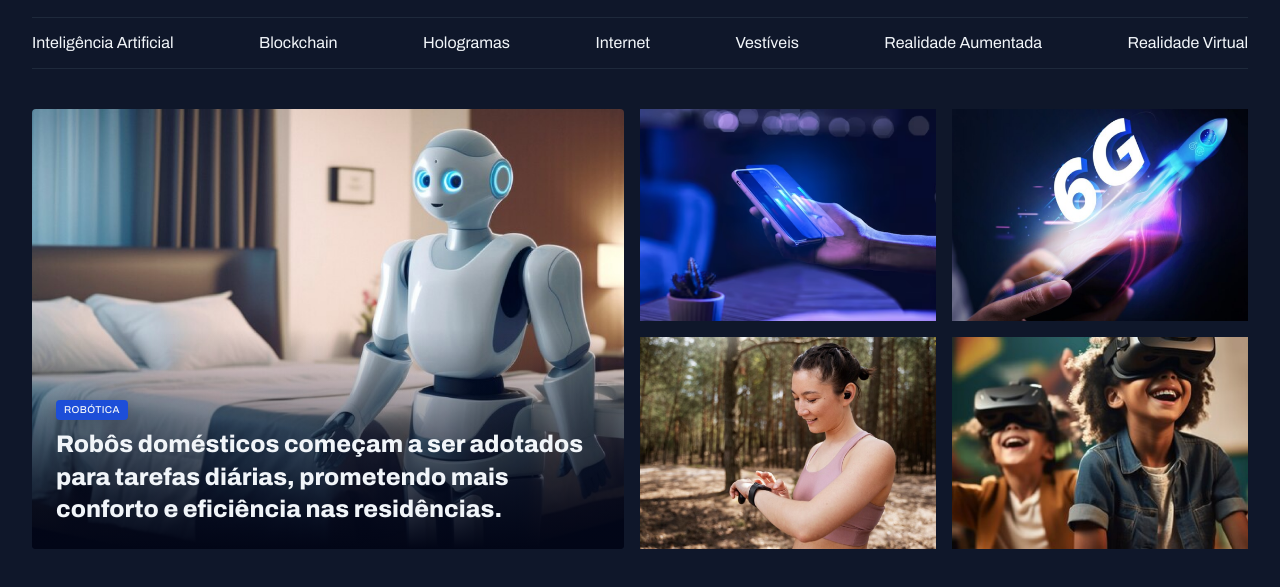
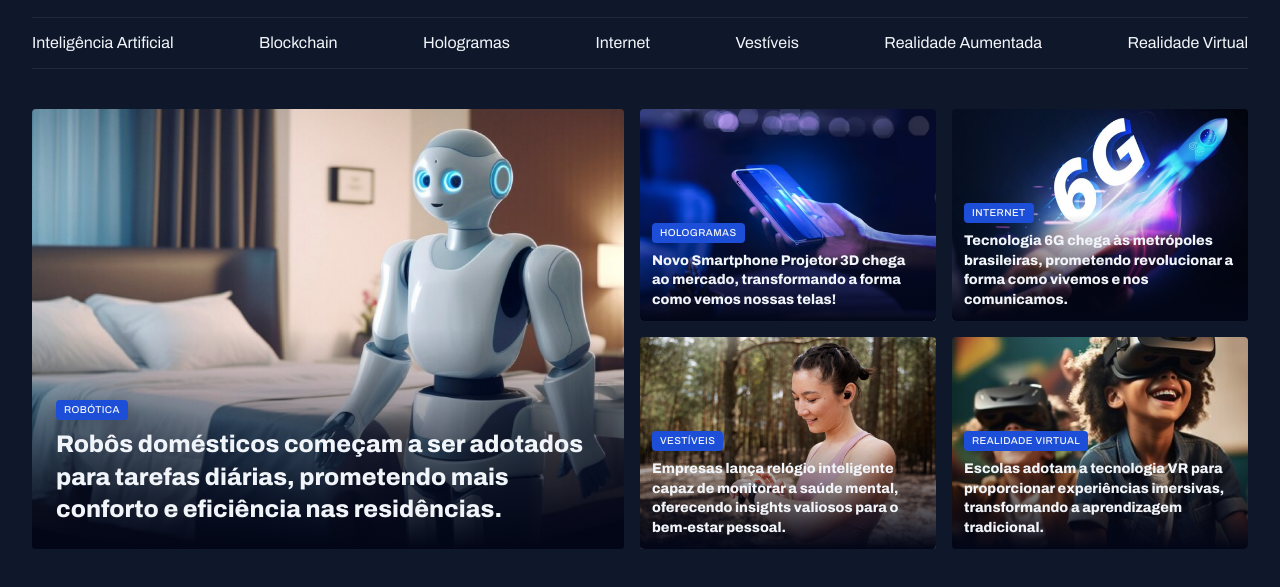
Before and after one commit to reysonafonso/portal_noticias, a plain HTML site: page index.html in a window 1280 px wide. Shown: the part 55-642 px from the top of the page. Drawn offline with Linux system fonts and the light colour scheme.

Commit message:
finalizando a seção destaques

```diff
--- a/index.html
+++ b/index.html
@@ -46,21 +46,37 @@
                 </figcaption>
             </figure>
             <div class="grid grid-cols-2 gap-16">
-                <div>
-                    <img src="assets/images/Image 02.png" alt="">
-                </div>
+                <figure class="card">
+                    <img src="assets/images/Image 02.png" alt="Novo Smartphone Projetor 3D chega ao mercado, transformando a forma como vemos nossas telas!">
+                    <figcaption>
+                        <span class="content-tag">hologramas</span>
+                        <h2 class="text-lg">Novo Smartphone Projetor 3D chega ao mercado, transformando a forma como vemos nossas telas!</h2>
+                    </figcaption>
+                </figure>
 
-                <div>
-                    <img src="assets/images/Image 03.png" alt="">
-                </div>
+                <figure class="card">
+                    <img src="assets/images/Image 03.png" alt="Tecnologia 6G chega às metrópoles brasileiras, prometendo revolucionar a forma como vivemos e nos comunicamos">
+                    <figcaption>
+                        <span class="content-tag">internet</span>
+                        <h2 class="text-lg">Tecnologia 6G chega às metrópoles brasileiras, prometendo revolucionar a forma como vivemos e nos comunicamos.</h2>
+                    </figcaption>
+                </figure>
 
-                <div>
-                    <img src="assets/images/Image 04.png" alt="">
-                </div>
+                <figure class="card">
+                    <img src="assets/images/Image 04.png" alt="Empresas lança relógio inteligente capaz de monitorar a saúde mental, oferecendo insights valiosos para o bem-estar pessoal.">
+                    <figcaption>
+                        <span class="content-tag">vestíveis</span>
+                        <h2 class="text-lg">Empresas lança relógio inteligente capaz de monitorar a saúde mental, oferecendo insights valiosos para o bem-estar pessoal.</h2>
+                    </figcaption>
+                </figure>
 
-                <div>
-                    <img src="assets/images/Image 05.png" alt="">
-                </div>
+                <figure class="card">
+                    <img src="assets/images/Image 05.png" alt="Escolas adotam a tecnologia VR para proporcionar experiências imersivas, transformando a aprendizagem tradicional.">
+                    <figcaption>
+                        <span class="content-tag">realidade virtual</span>
+                        <h2 class="text-lg">Escolas adotam a tecnologia VR para proporcionar experiências imersivas, transformando a aprendizagem tradicional.</h2>
+                    </figcaption>
+                </figure>
             </div>
         </section>
     </main>
--- a/styles/sections.css
+++ b/styles/sections.css
@@ -26,6 +26,10 @@
             bottom: 0;
             padding: 24px;
 
+            &:has(.text-lg){
+                padding:12px;
+            }
+
             h2 {
                 margin-top: 8px;
             }
```
